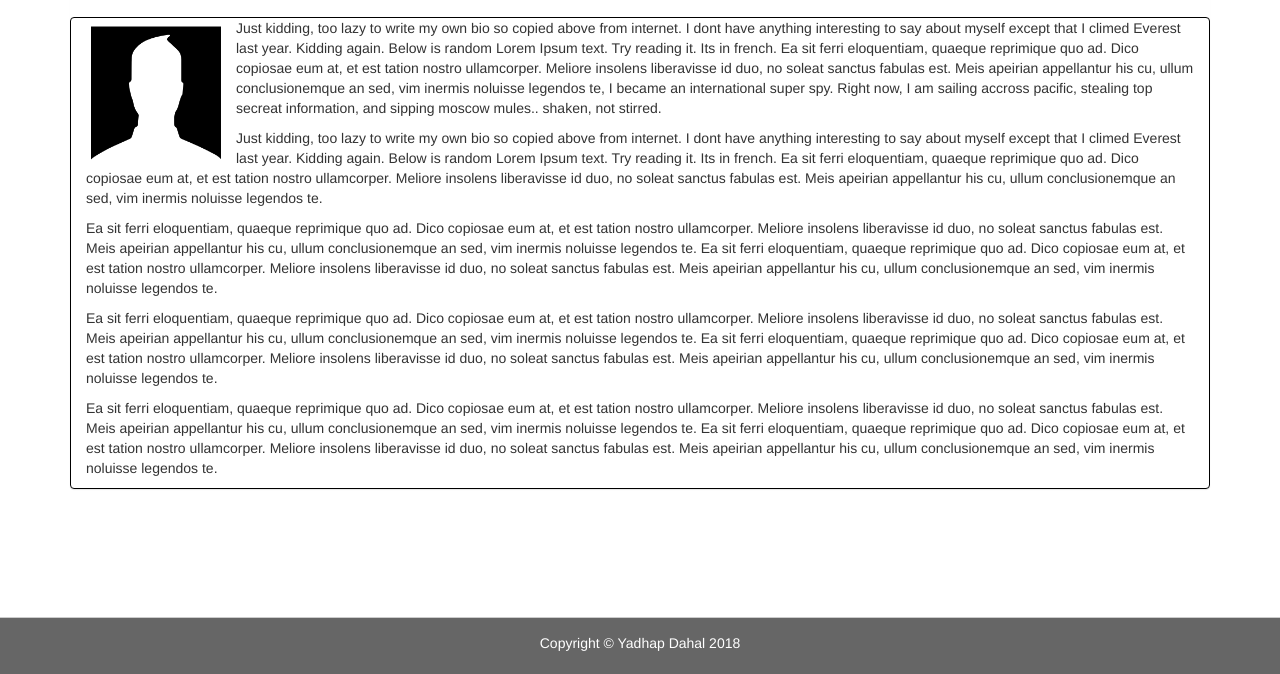
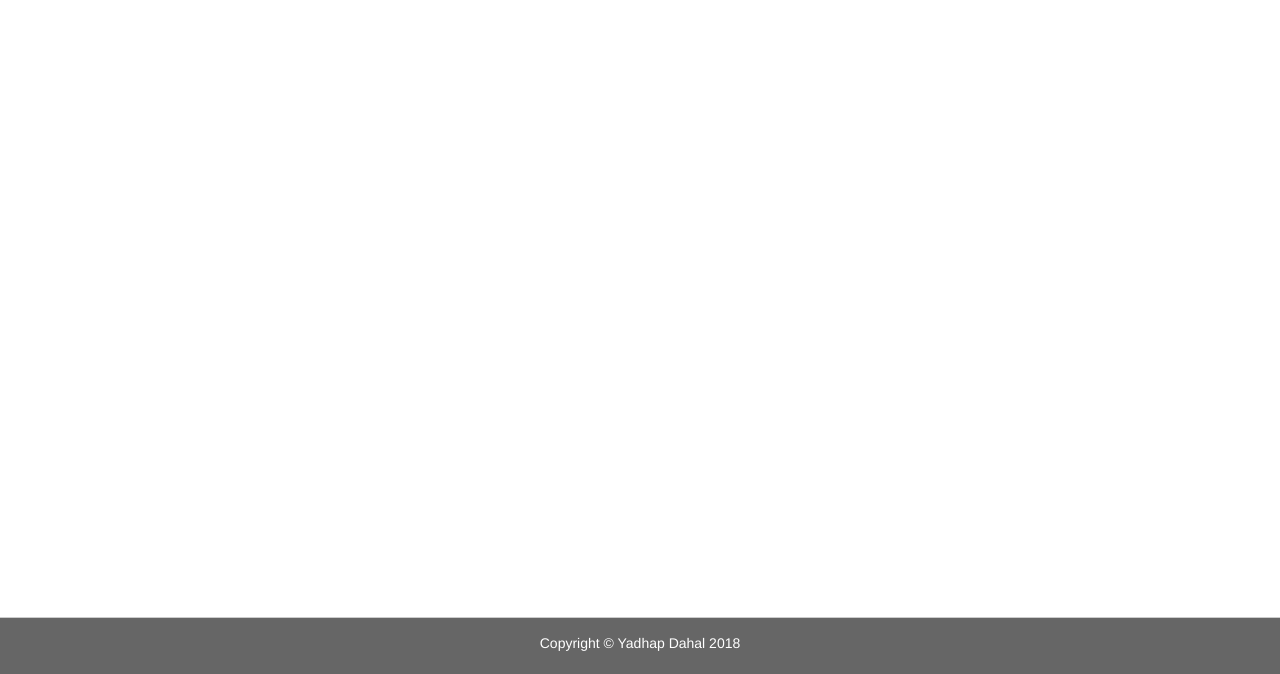
Before and after one commit to ydahal1/Bootstrap-Portfolio, a plain HTML site: page index.html in a window 1280 px wide. Shown: the part 126-800 px from the top of the page. Drawn offline with nearby package versions, Linux system fonts and the light colour scheme.

Commit message:
Update index.html

```diff
--- a/index.html
+++ b/index.html
@@ -10,7 +10,7 @@
 
 	<title>About Me</title>
 </head>
-    <body >
+<!--     <body >
             <nav class="navbar navbar-default" id="navigationBar">
                     <div class="container-fluid">
                         <div class="navbar-header">
@@ -49,7 +49,7 @@
                 </div>
             </div>
         </div>
-    </body>
+    </body> -->
     <footer class="footer navbar-fixed-bottom">
             Copyright &copy; Yadhap Dahal 2018
     </footer>
```
